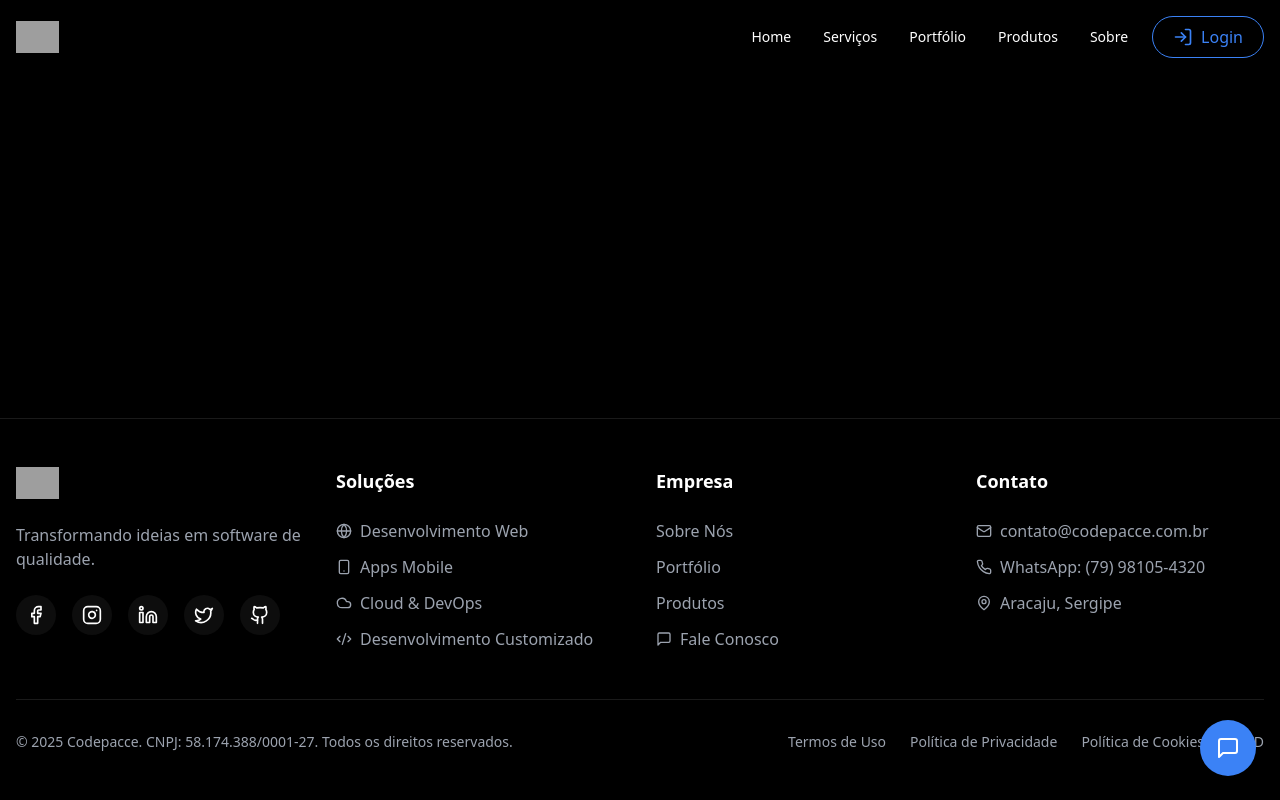
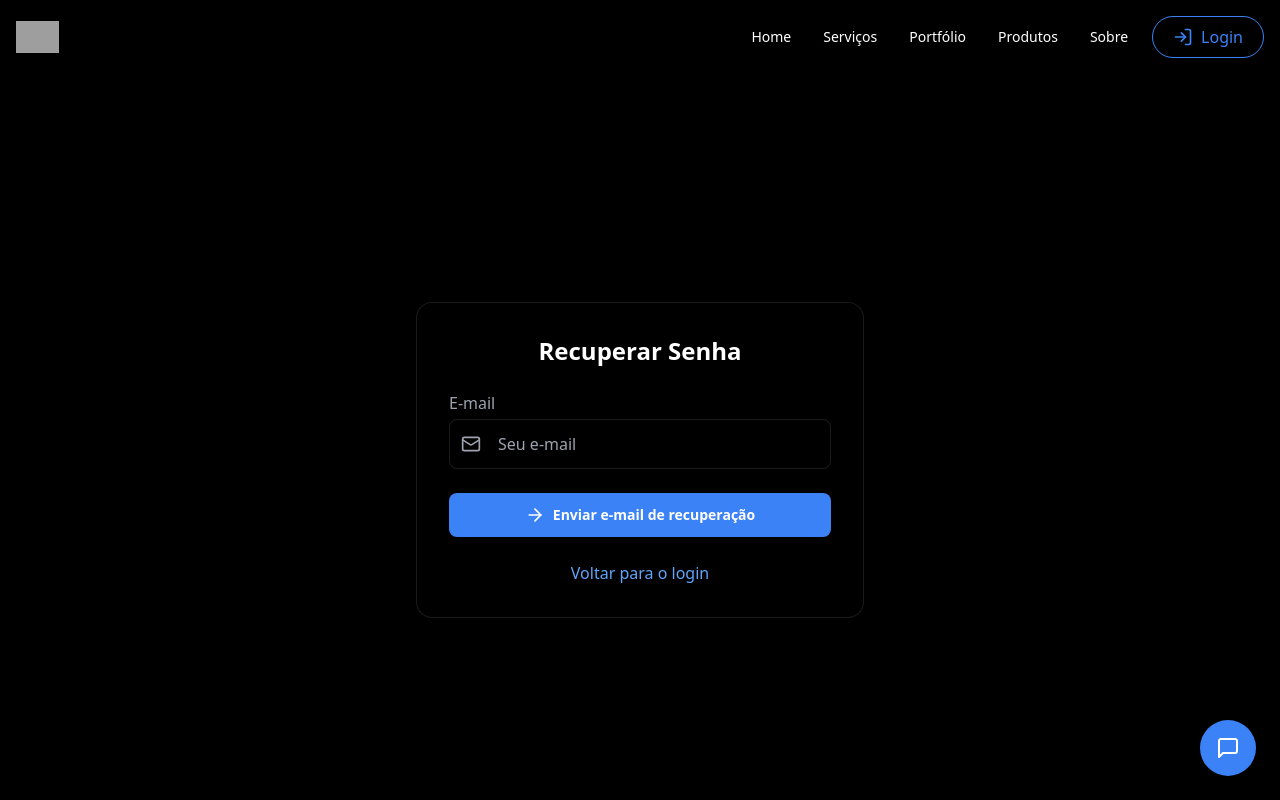
Before and after one commit to caio-lincoln/Codepacce, a React (Vite) app: page /reset in a window 1280 px wide. Shown: the top 800 px of the page. Built offline with nearby package versions, Linux system fonts and the light colour scheme; grey boxes are pictures that could not be loaded.

Commit message:
Update Reset Psswrd

```diff
--- a/src/App.tsx
+++ b/src/App.tsx
@@ -17,6 +17,7 @@ import { ChatBot } from './components/ChatBot';
 import { Tecnologias } from './pages/Tecnologias';
 import { ProtectedRoute } from './components/ProtectedRoute';
 import { Dashboard } from './pages/Dashboard';
+import Reset from './pages/Reset';
 
 function App() {
   return (
@@ -29,6 +30,7 @@ function App() {
           <Route path="/portfolio" element={<Projetos />} />
           <Route path="/sobre" element={<Sobre />} />
           <Route path="/login" element={<Login />} />
+          <Route path="/reset" element={<Reset />} />
           <Route path="/produtos" element={<Produtos />} />
           <Route path="/termos" element={<Termos />} />
           <Route path="/privacidade" element={<Privacidade />} />
--- a/src/pages/Login.tsx
+++ b/src/pages/Login.tsx
@@ -1,6 +1,7 @@
 import React, { useState } from 'react';
 import { LogIn, Mail, Lock, Eye, EyeOff } from 'lucide-react';
 import { supabase } from '../supabaseClient';
+import { Link } from 'react-router-dom';
 
 export function Login() {
   const [showPassword, setShowPassword] = useState(false);
@@ -142,9 +143,9 @@ export function Login() {
               </div>
 
               <div className="text-sm">
-                <a href="#" className="font-medium text-blue-500 hover:text-blue-400 transition-colors">
+                <Link to="/reset" className="font-medium text-blue-500 hover:text-blue-400 transition-colors">
                   Esqueceu a senha?
-                </a>
+                </Link>
               </div>
             </div>
 
@@ -165,13 +166,6 @@ export function Login() {
               </span>
               {loading ? 'Entrando...' : 'Entrar'}
             </button>
-
-            <p className="mt-2 text-center text-sm text-gray-400">
-              Não tem uma conta?{' '}
-              <a href="#" className="font-medium text-blue-500 hover:text-blue-400 transition-colors">
-                Criar conta
-              </a>
-            </p>
           </form>
         </div>
       </div>
--- /dev/null
+++ b/src/pages/Reset.tsx
@@ -0,0 +1,64 @@
+import React, { useState } from 'react';
+import { supabase } from '../supabaseClient';
+import { Mail, ArrowRight } from 'lucide-react';
+import { Link } from 'react-router-dom';
+
+export default function Reset() {
+  const [email, setEmail] = useState('');
+  const [loading, setLoading] = useState(false);
+  const [success, setSuccess] = useState('');
+  const [error, setError] = useState('');
+
+  const handleSubmit = async (e: React.FormEvent) => {
+    e.preventDefault();
+    setLoading(true);
+    setSuccess('');
+    setError('');
+    const { error } = await supabase.auth.resetPasswordForEmail(email, {
+      redirectTo: window.location.origin + '/reset-password',
+    });
+    setLoading(false);
+    if (error) {
+      setError('Erro ao enviar e-mail de recuperação. Verifique o e-mail informado.');
+    } else {
+      setSuccess('E-mail de recuperação enviado! Verifique sua caixa de entrada.');
+    }
+  };
+
+  return (
+    <div className="min-h-screen flex items-center justify-center bg-black">
+      <div className="w-full max-w-md bg-black/80 rounded-2xl p-8 border border-white/10 shadow-lg">
+        <h2 className="text-2xl font-bold mb-6 text-center">Recuperar Senha</h2>
+        <form onSubmit={handleSubmit} className="space-y-6">
+          <div>
+            <label htmlFor="email" className="block text-gray-400 mb-1">E-mail</label>
+            <div className="relative">
+              <Mail className="absolute left-3 top-1/2 transform -translate-y-1/2 h-5 w-5 text-gray-400" />
+              <input
+                id="email"
+                type="email"
+                required
+                value={email}
+                onChange={e => setEmail(e.target.value)}
+                className="block w-full rounded-lg border border-white/10 bg-black/50 pl-12 pr-4 py-3 text-white placeholder-gray-400 focus:border-blue-500 focus:ring-2 focus:ring-blue-500/20 focus:outline-none hover:border-white/20"
+                placeholder="Seu e-mail"
+              />
+            </div>
+          </div>
+          {error && <div className="text-red-500 text-sm text-center">{error}</div>}
+          {success && <div className="text-green-500 text-sm text-center">{success}</div>}
+          <button
+            type="submit"
+            className="w-full flex items-center justify-center gap-2 rounded-lg bg-blue-500 px-4 py-3 text-sm font-semibold text-white transition-all duration-300 hover:bg-blue-600 focus:outline-none focus:ring-2 focus:ring-blue-500/20"
+            disabled={loading}
+          >
+            {loading ? 'Enviando...' : <><ArrowRight className="w-5 h-5" /> Enviar e-mail de recuperação</>}
+          </button>
+        </form>
+        <div className="mt-6 text-center">
+          <Link to="/login" className="text-blue-400 hover:underline">Voltar para o login</Link>
+        </div>
+      </div>
+    </div>
+  );
+}
```
